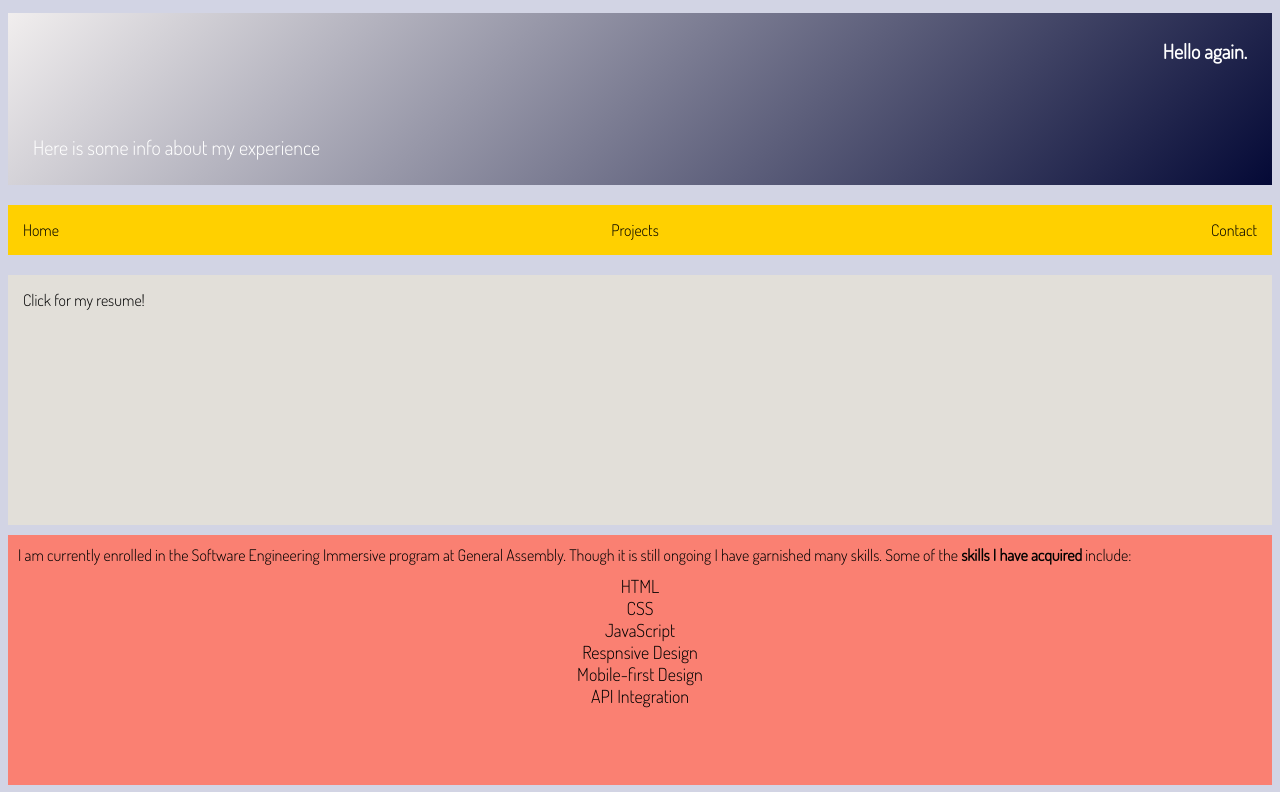
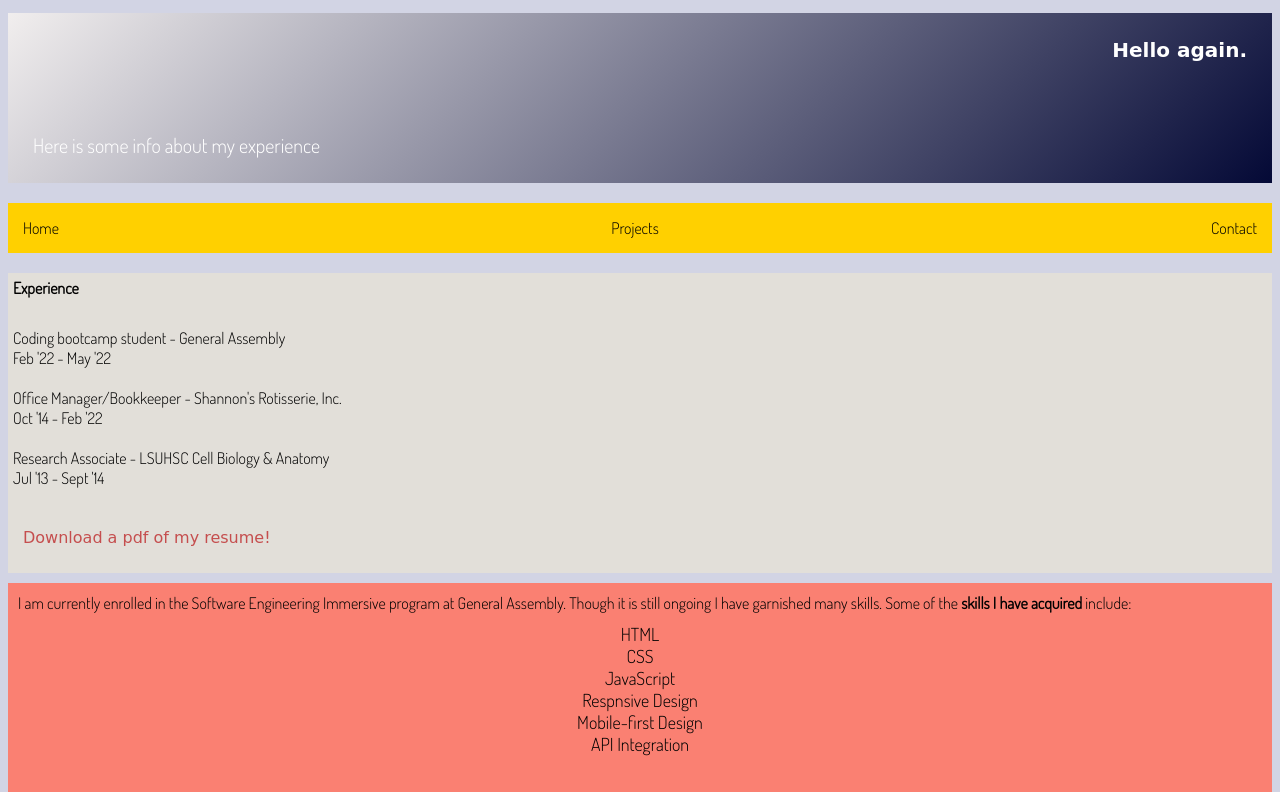
Before and after one commit to khodgesx/portfolio-site, a plain HTML site: page resume-experience.html in a window 1280 px wide. Shown: the top 792 px of the page. Drawn offline with nearby package versions, Linux system fonts and the light colour scheme; a web font is replaced by a local one.

Commit message:
added resume info and link to download resume to resume/exp page

```diff
--- a/res-exp-style.css
+++ b/res-exp-style.css
@@ -5,7 +5,7 @@ body{
     background-color: #d2d4e4;
 }
 h1{
-    font-family: 'Dosis', sans-serif;
+    font-family: 'Shizuru', cursive;
     font-size: 20px;
     padding: 25px 25px 25px;
     font-weight: bolder;
@@ -60,13 +60,26 @@ a {
 }
 
 #resume-div {
-    height: 250px;
+    height: 300px;
     width: 100%;
     background: rgb(226, 223, 217);
 }
+#resume-div ul {
+    margin: 0;
+    padding:5px;
+    list-style-type: none;
+}
+#experience-title{
+    margin: 0;
+    padding:5px;
+}
+#resume-link{
+    color:#c54e4e;
+    font-family: 'Shizuru', cursive;
+}
 
 #ga-skills-div {
-    height: 250px;
+    height: 300px;
     width: 100%;
     background-color: salmon;
 }
@@ -86,7 +99,7 @@ a {
 }
 
 #neuro-div {
-    height: 250px;
+    height: 300px;
     width: 100%;
     background-color: rgb(4, 9, 54);
     color:white;
--- a/resume-experience.html
+++ b/resume-experience.html
@@ -11,7 +11,7 @@
 
     <header>
         <div id="header-div">
-            <h1>Hello again.</h1>
+            <h1 id="greeting">Hello again.</h1>
             <p>Here is some info about my experience</p>
         </div>
 
@@ -28,7 +28,14 @@
 <body>
 <section id="info-divs">
     <div id="resume-div">
-        <a class="links" href="KHodges Resume_2022.pdf">Click for my resume!</a>
+        <h4 id="experience-title">Experience</h4>
+        <br>
+        <ul>
+            <li>Coding bootcamp student - General Assembly <br>Feb '22 - May '22</li><br>
+            <li>Office Manager/Bookkeeper - Shannon's Rotisserie, Inc. <br>Oct '14 - Feb '22</li><br>
+            <li>Research Associate - LSUHSC Cell Biology & Anatomy <br>Jul '13 - Sept '14</li><br>
+        </ul>
+        <a class="links" id="resume-link"href="KHodges Resume_2022.pdf" download="Kelly-Hodges-Resume">Download a pdf of my resume!</a>
     </div>
     <div id="ga-skills-div">
         <p>I am currently enrolled in the Software Engineering Immersive program at General Assembly.
```
